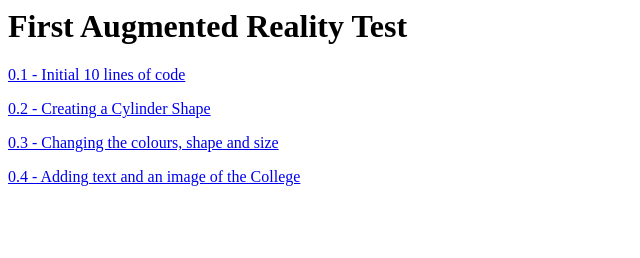
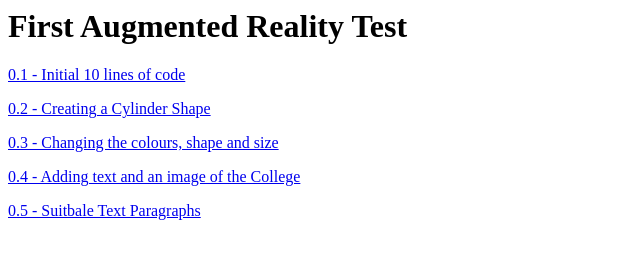
Before and after one commit to Ryan-VAR/AR-Project, a plain HTML site: page index.html in a window 1280 px wide. Shown: the whole page, without its empty margins (0-640 px from the left). Drawn offline with Linux system fonts and the light colour scheme.

Commit message:
Update index.html

```diff
--- a/index.html
+++ b/index.html
@@ -21,5 +21,10 @@
         0.4 - Adding text and an image of the College
       </a>
     </p>
+    <p>
+      <a href = "0.5 - Text Paragraphs.html">
+        0.5 - Suitbale Text Paragraphs
+      </a>
+    </p>
   </body>
 </html>
```
